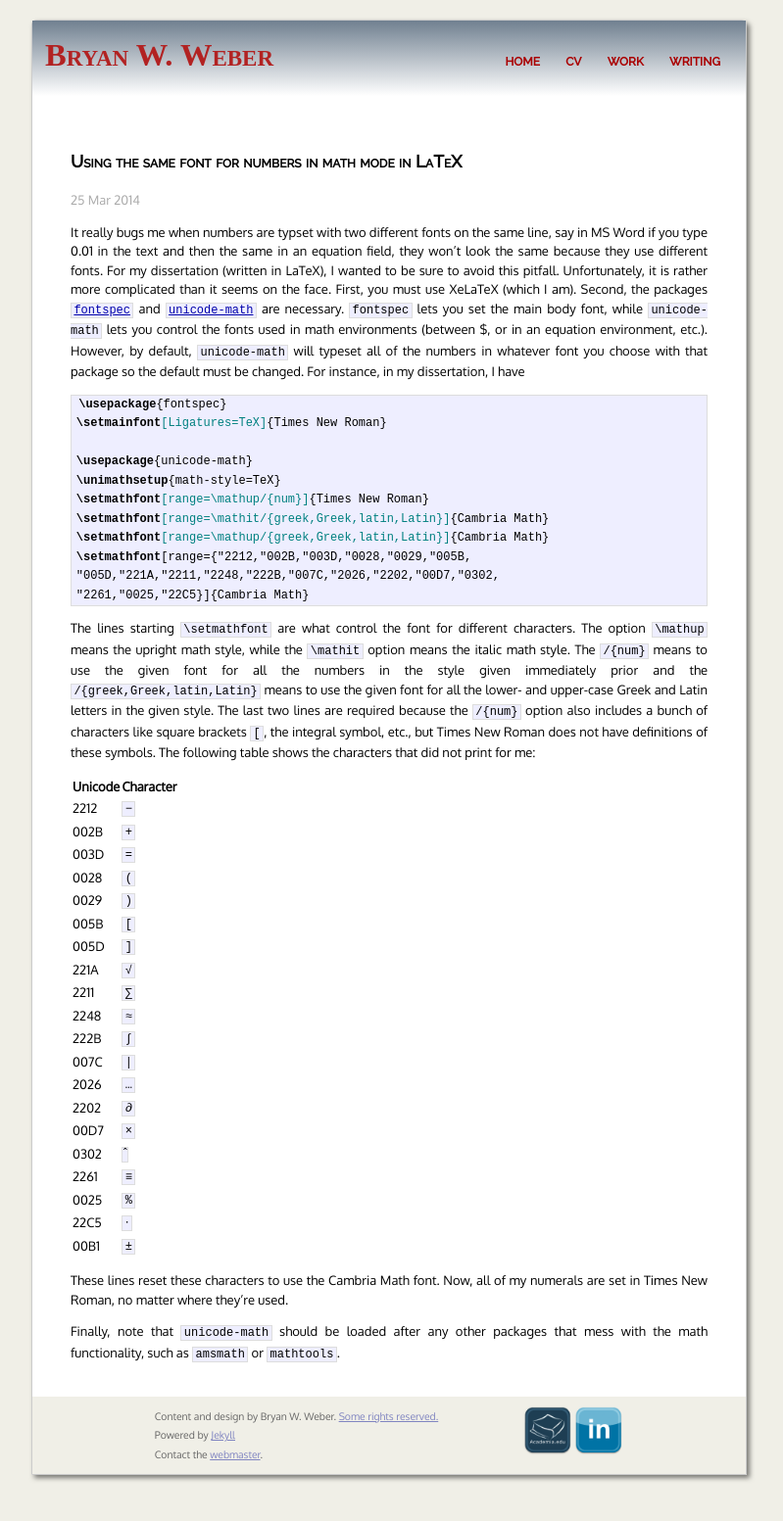
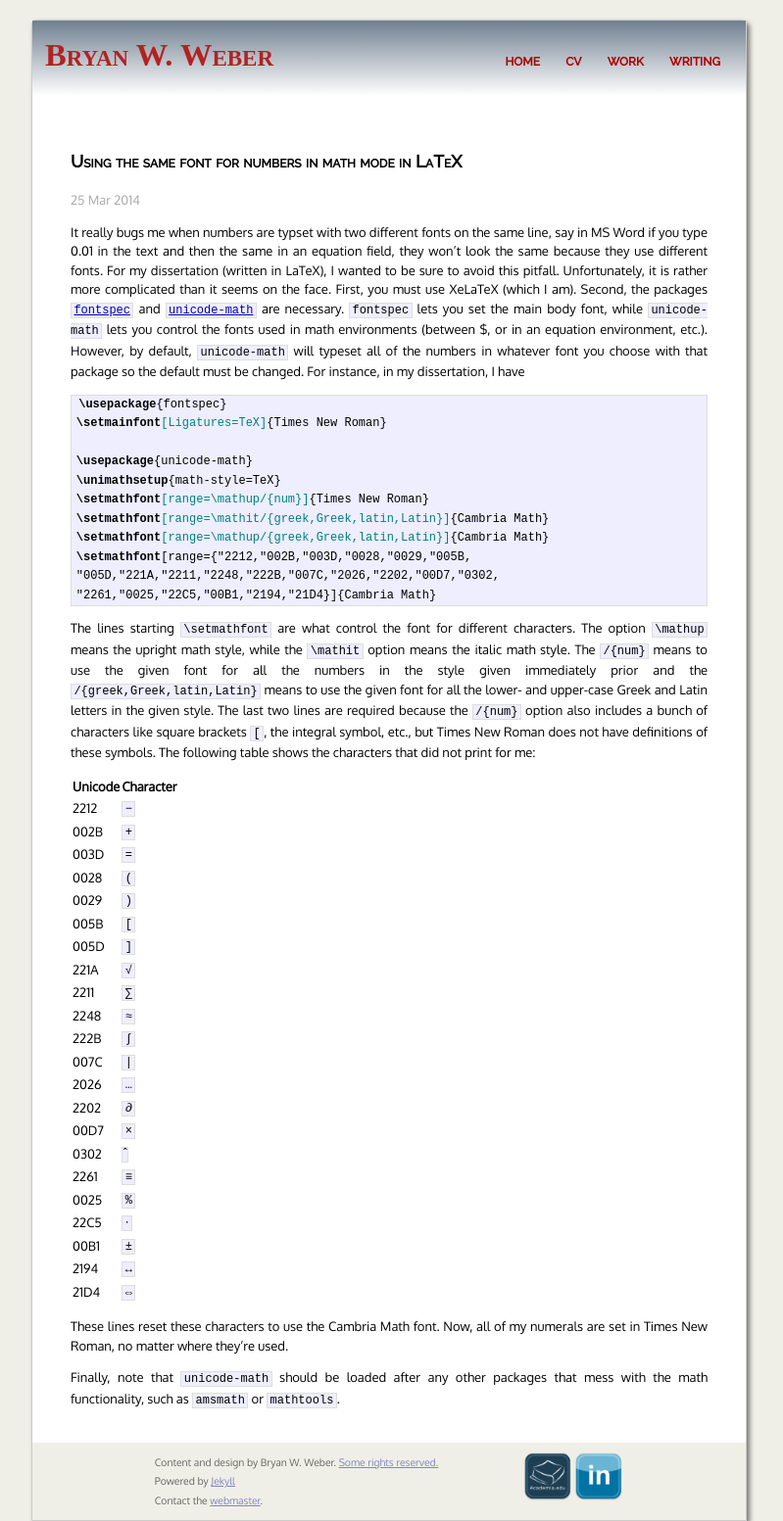
Before and after one commit to bryanwweber/bryanwweber.github.io, a Jekyll site: the page built from _posts/2014-03-25-using-the-same-font-for-numbers-in-math-mode-in-latex.md, in a window 1280 px wide. Shown: the whole page at 98% size, without its empty margins (243-1042 px from the left). Built offline with Jekyll 4.4.1, drawn with Linux system fonts in a browser that asks for light colours; some web fonts are replaced.

Commit message:
Add another character to the table in number font post

```diff
--- a/_posts/2014-03-25-using-the-same-font-for-numbers-in-math-mode-in-latex.md
+++ b/_posts/2014-03-25-using-the-same-font-for-numbers-in-math-mode-in-latex.md
@@ -30,7 +30,7 @@ so the default must be changed. <!--more--> For instance, in  my dissertation, I
 \setmathfont[range=\mathup/{greek,Greek,latin,Latin}]{Cambria Math}
 \setmathfont[range={"2212,"002B,"003D,"0028,"0029,"005B,
 "005D,"221A,"2211,"2248,"222B,"007C,"2026,"2202,"00D7,"0302,
-"2261,"0025,"22C5}]{Cambria Math}
+"2261,"0025,"22C5,"00B1,"2194,"21D4}]{Cambria Math}
 {% endhighlight %}
 
 The lines starting `\setmathfont` are what control the font for different
@@ -66,6 +66,8 @@ print for me:
 |  0025   |    `%`    |
 |  22C5   |    `⋅`    |
 |  00B1   |    `±`    |
+|  2194   |    `↔`    |
+|  21D4   |    `⇔`   |
 |=========|===========|
 
 These lines reset these characters to use the Cambria Math font. Now, all
```
